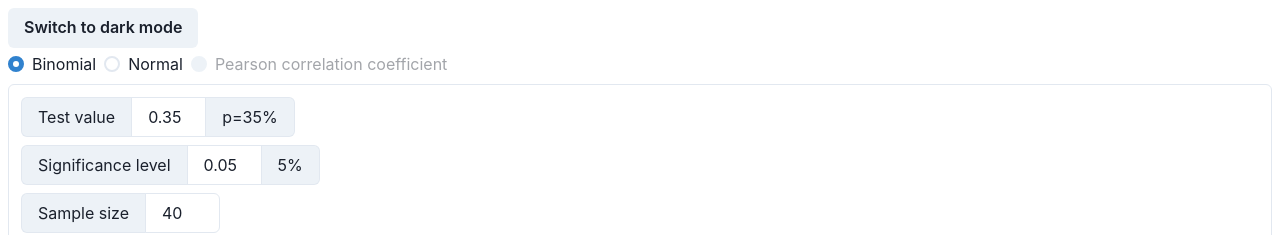
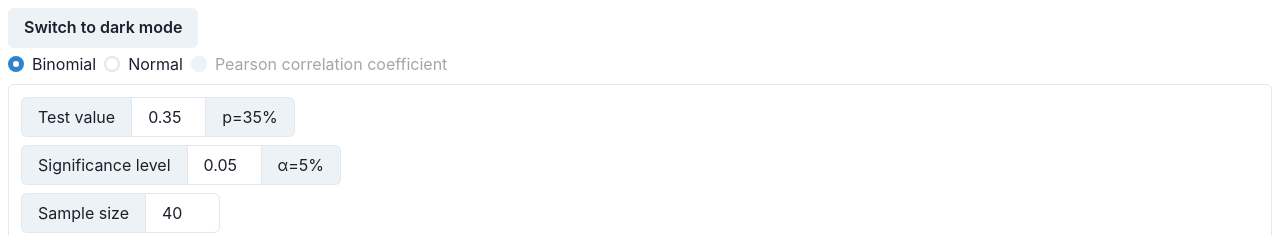
Before and after one commit to nihaals/a-level-misc-solvers, a Next.js app: page /hypothesis-testing in a window 1280 px wide. Shown: the top 235 px of the page. Built offline with nearby package versions, Linux system fonts and the light colour scheme.

Commit message:
Add alpha to significance level

```diff
--- a/components/BinomialDistribution.tsx
+++ b/components/BinomialDistribution.tsx
@@ -96,7 +96,7 @@ export const BinomialDistribution: React.FC<Record<string, never>> = () => {
           value={significanceLevel.value}
           onChange={significanceLevel.setValue}
           isInvalid={significanceLevel.isInvalid}
-          processedValue={`${significanceLevel.valueNumber * 100}%`}
+          processedValue={`α=${significanceLevel.valueNumber * 100}%`}
         />
         <HypothesisTestInput
           name="Sample size"
```
